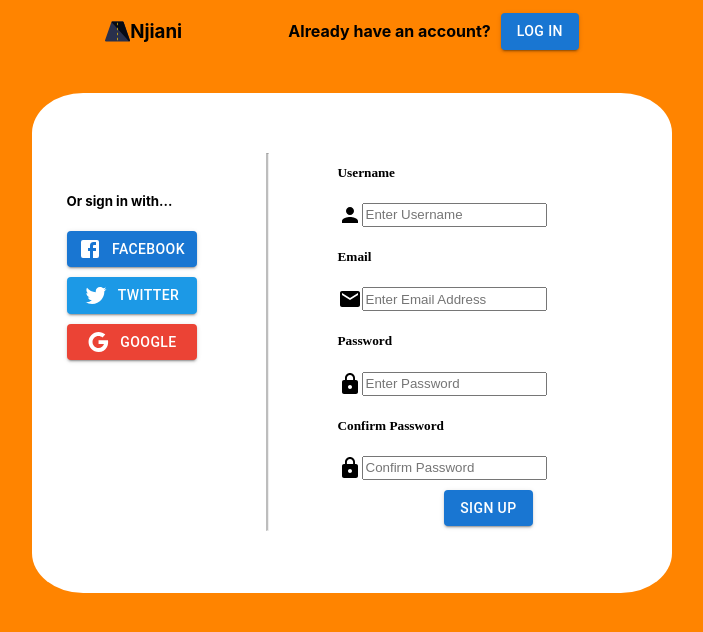
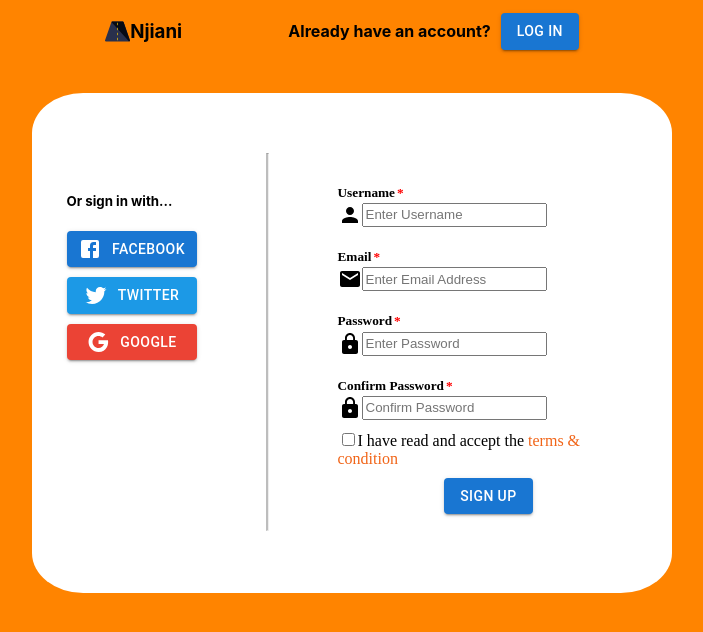
Before and after one commit to kevinkirotichkibet/Login, a React (Create React App) app: page / in a window 1280 px wide. Shown: the top 632 px of the page, without its empty margins (288-991 px from the left). Built offline with nearby package versions, Linux system fonts and the light colour scheme.

Commit message:
Mandatory Input Update

```diff
--- a/src/components/body/BodySignUp.jsx
+++ b/src/components/body/BodySignUp.jsx
@@ -35,15 +35,17 @@ export default function BodySignUp() {
             <div className="bodyUsernameContainer">
 
             <h5 className="username">Username</h5>
+
+            {/* <label htmlFor="username" className="required">Username</label> */}
             <div className="bodyIconUsername">
 
             <PersonIcon />
             <input placeholder='Enter Username' name="" id="" />  </div>
             </div>
-            <div className="bodyIconEmail">
+            <div className="bodyEmailContainer">
 
                 <h5 className="emailText">Email</h5>
-                <div className="bodyEmailContainer">
+                <div className="bodyIconEmail">
                 <EmailIcon/>
                 <input placeholder='Enter Email Address' type="email" className="usernameInput" />
                 </div>
@@ -63,6 +65,12 @@ export default function BodySignUp() {
               </div>
 
             </div>
+
+            <div className="acceptTermsContainer">
+              <input type="checkbox" className='myCheckbox' value="yes" />
+              <label htmlFor="myCheckbox" className="myCheckboxLabel">I have read and accept the <span className="checkboxSpan">terms & condition</span></label>
+            </div>
+
             <div className="signupButtonContainer">
             <Button className='submitButton' variant="contained">Sign Up</Button>
 
--- a/src/components/body/bodySignUp.css
+++ b/src/components/body/bodySignUp.css
@@ -66,7 +66,7 @@
 .bodyRightContainer{
     font-family: serif;
     justify-content: start;
-    padding-top: 50px;
+    padding-top: 70px;
     width: 100px;
     padding-right: 200px;
 
@@ -74,23 +74,65 @@
 .bodyUsernameContainer{
     justify-content: start;
 }
+.username::after{
+    padding-left: 2px;
+    content: "*";
+    color: red;
+    margin-right: 5px;
+}
 .bodyIconUsername{
     display: flex;
     flex-direction: row;;
+    margin-top: -20px;
+
     /* padding-right: -100px; */
     /* margin-right: -50px; */
 }
 .bodyEmailContainer{
+    width: 130px;
+}
+.emailText::after{
+    padding-left: 2px;
+    content: "*";
+    color: red;
+    margin-right: 5px;
+}
+
+.bodyIconEmail{
     display: flex;
     flex-direction: row;
+    margin-top: -20px;
+
+}
+.passwordText::after{
+    padding-left: 2px;
+    content: "*";
+    color: red;
+    margin-right: 5px;
 }
 .bodyIconPassword{
     display: flex;
     flex-direction: row;
+    margin-top: -20px;
+
 }
 .confirmPasswordContainer{
     width: 130px;
 }
+.confirmPasswordText::after{
+    padding-left: 2px;
+    content: "*";
+    color: red;
+    margin-right: 5px;
+}
+.acceptTermsContainer{
+    width: 250px;
+    padding-top: 10px;
+}
+.checkboxSpan{
+    color: #f16417;
+}
+
 .signupButtonContainer{
     display: flex;
     margin-top: 10px;
```
